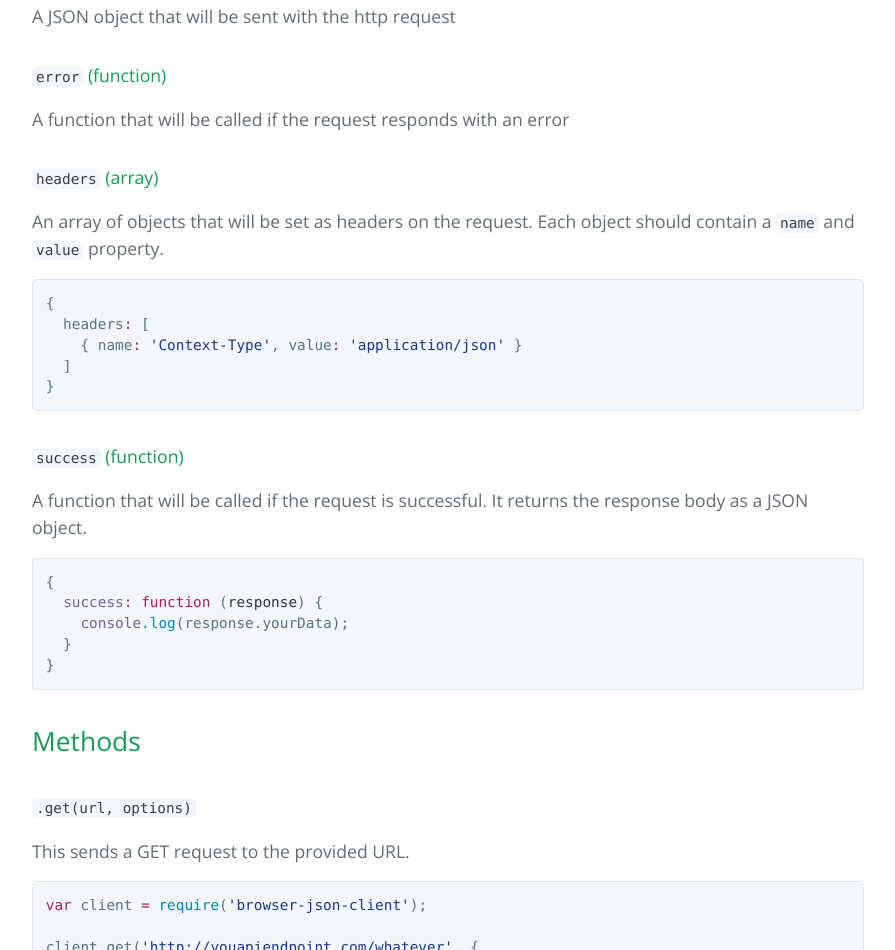
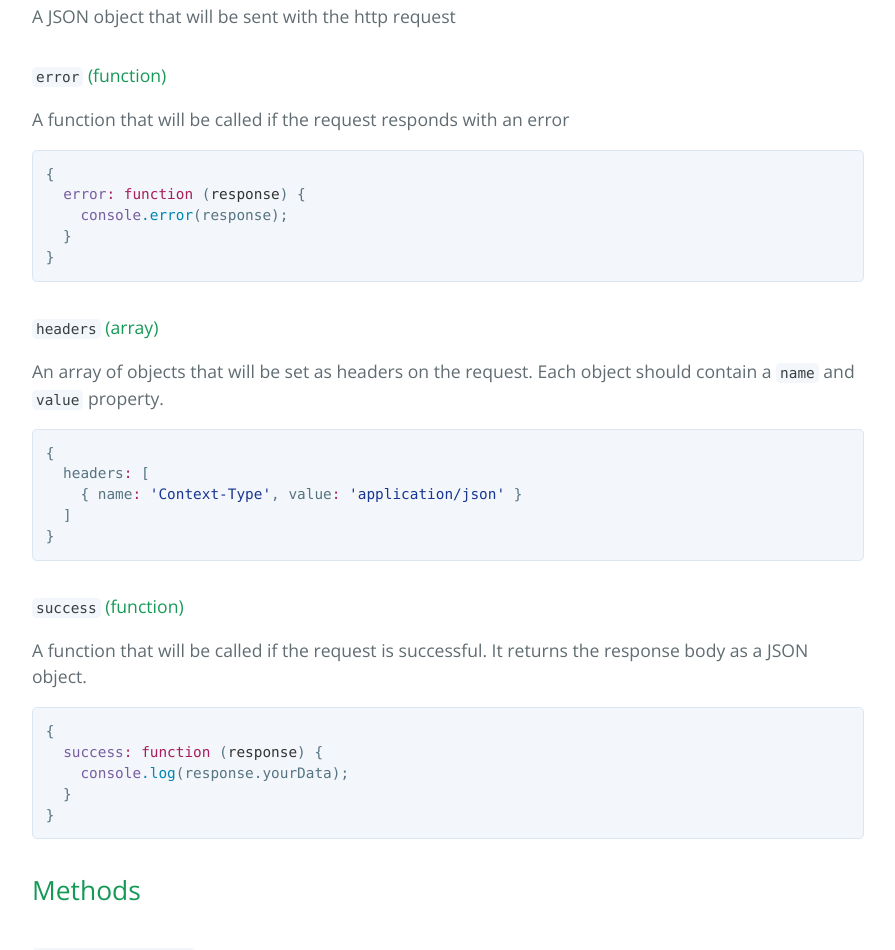
Before and after one commit to paniclater/browser-json-client, a plain HTML site: page index.html in a window 1280 px wide. Shown: the part 1248-2198 px from the top of the page, without its empty margins (192-1087 px from the left). Drawn offline with nearby package versions, Linux system fonts and the light colour scheme.

```diff
--- a/index.html
+++ b/index.html
@@ -62,6 +62,12 @@
 <a id="error-function" class="anchor" href="#error-function" aria-hidden="true"><span class="octicon octicon-link"></span></a><code>error</code> (function)</h4>
 
 <p>A function that will be called if the request responds with an error</p>
+
+<div class="highlight highlight-javascript"><pre>{
+  <span class="pl-en">error</span><span class="pl-k">:</span> <span class="pl-k">function</span> (<span class="pl-smi">response</span>) {
+    <span class="pl-en">console</span><span class="pl-c1">.error</span>(response);
+  }
+}</pre></div>
 
 <h4>
 <a id="headers-array" class="anchor" href="#headers-array" aria-hidden="true"><span class="octicon octicon-link"></span></a><code>headers</code> (array)</h4>
```
Also changed, not shown: params.json (+1 -1 lines).
